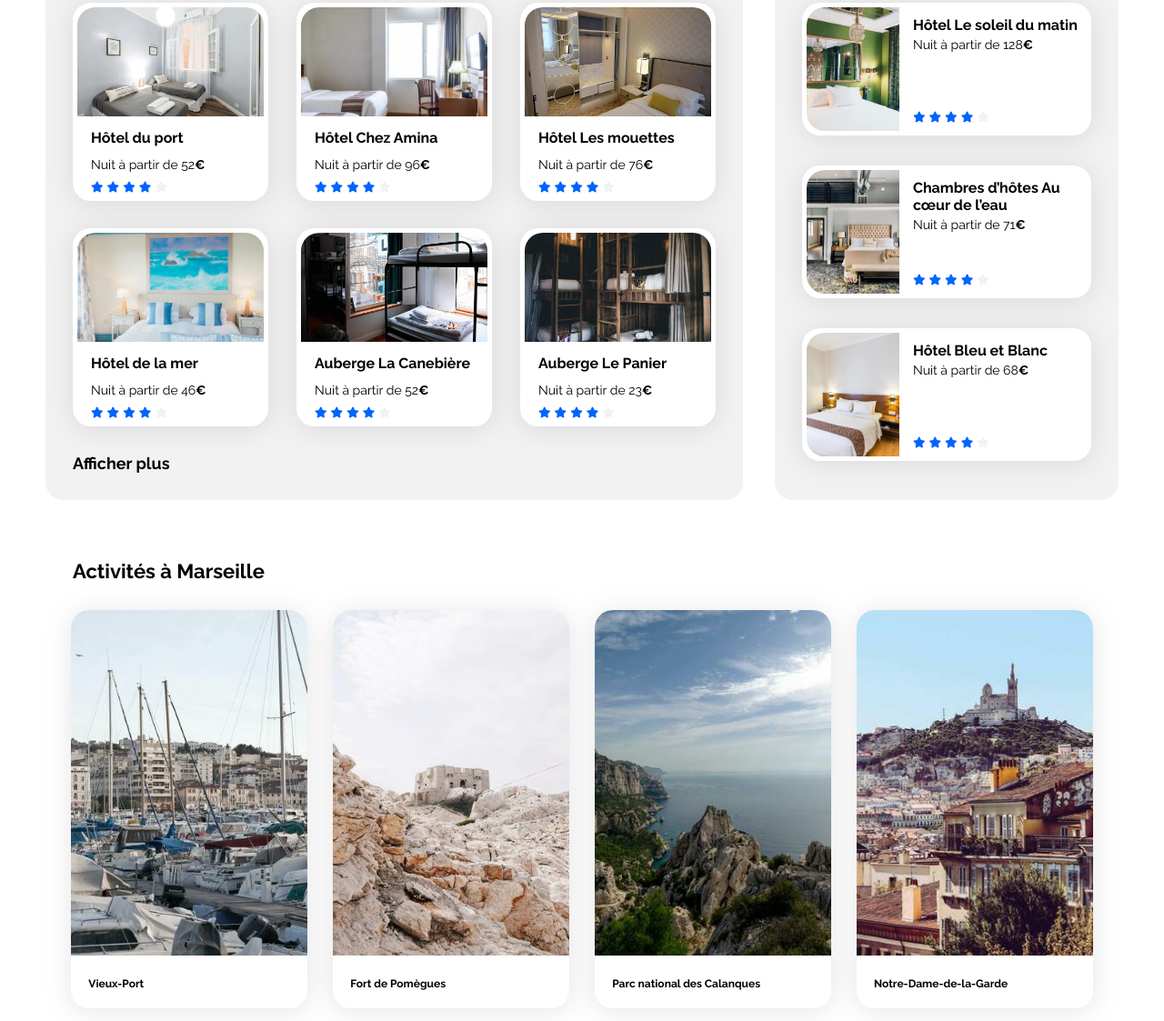
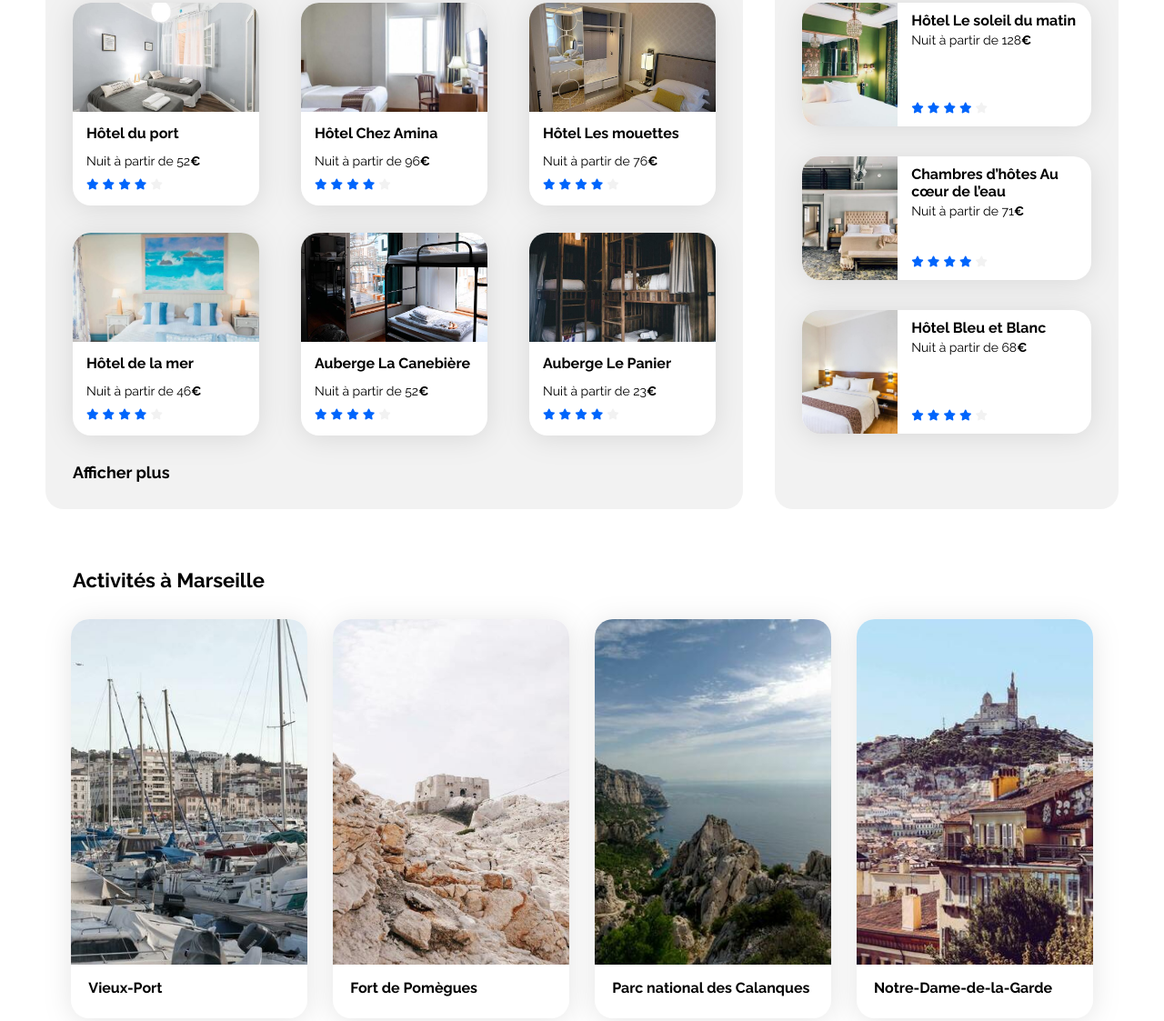
Before and after one commit to CedricPriouret/Projet3, a plain HTML site: page index.html in a window 1280 px wide. Shown: the part 511-1634 px from the top of the page at 91% size. Drawn offline with Linux system fonts and the light colour scheme.

Commit message:
modification pour le 1024px

```diff
--- a/css/style.css
+++ b/css/style.css
@@ -178,7 +178,6 @@ h1 {
 .card {
   background-color: white;
   border-radius: 20px;
-  padding: 5px;
   filter: drop-shadow(0px 3px 15px rgba(0, 0, 0, 0.1));
 }
 
@@ -197,6 +196,10 @@ h1 {
 
 .euro {
   font-weight: 700;
+}
+
+.star {
+  margin-bottom: 15px;
 }
 
 .neutralStar {
@@ -255,6 +258,7 @@ h1 {
   flex-direction: column;
   justify-content: space-between;
   box-sizing: border-box;
+  height: calc(100% - 122px);
 }
 
 .hebergements-cards .card-title {
@@ -313,7 +317,7 @@ h1 {
 }
 
 .populaires-cards .card-rating {
-  margin-bottom: 5px;
+  margin-bottom: 10px;
 }
 
 /* ACTIVITIES */
@@ -324,6 +328,7 @@ h1 {
 }
 
 .activites-row {
+  width: 100%;
   display: flex;
   justify-content: space-evenly;
 }
@@ -334,16 +339,20 @@ h1 {
 }
 
 .card-activites {
+  height: 100%;
   background-color: #fff;
   border-radius: 20px;
   filter: drop-shadow(0px 3px 15px rgba(0, 0, 0, 0.1));
 }
 
 .subtitle-activites {
+  display: flex;
+  align-items: center;
+  height: 10%;
   margin: 0;
-  font-size: 12px;
+  font-size: 16px;
   font-weight: 700;
-  padding: 20px 19px;
+  padding-left: 19px;
 }
 
 .card-activites img {
--- a/index.html
+++ b/index.html
@@ -104,7 +104,7 @@
                     <p class="card-subtitle">
                       Nuit à partir de 52<span class="euro">€</span>
                     </p>
-                    <div>
+                    <div class="star">
                       <i class="fa-xs fa-solid fa-star" aria-hidden="true"></i>
                       <i class="fa-xs fa-solid fa-star" aria-hidden="true"></i>
                       <i class="fa-xs fa-solid fa-star" aria-hidden="true"></i>
@@ -128,7 +128,7 @@
                     <p class="card-subtitle">
                       Nuit à partir de 96<span class="euro">€</span>
                     </p>
-                    <div>
+                    <div cclass="star">
                       <i class="fa-xs fa-solid fa-star" aria-hidden="true"></i>
                       <i class="fa-xs fa-solid fa-star" aria-hidden="true"></i>
                       <i class="fa-xs fa-solid fa-star" aria-hidden="true"></i>
@@ -152,7 +152,7 @@
                     <p class="card-subtitle">
                       Nuit à partir de 76<span class="euro">€</span>
                     </p>
-                    <div>
+                    <div class="star">
                       <i class="fa-xs fa-solid fa-star" aria-hidden="true"></i>
                       <i class="fa-xs fa-solid fa-star" aria-hidden="true"></i>
                       <i class="fa-xs fa-solid fa-star" aria-hidden="true"></i>
@@ -176,7 +176,7 @@
                     <p class="card-subtitle">
                       Nuit à partir de 46<span class="euro">€</span>
                     </p>
-                    <div>
+                    <div cclass="star">
                       <i class="fa-xs fa-solid fa-star" aria-hidden="true"></i>
                       <i class="fa-xs fa-solid fa-star" aria-hidden="true"></i>
                       <i class="fa-xs fa-solid fa-star" aria-hidden="true"></i>
@@ -200,7 +200,7 @@
                     <p class="card-subtitle">
                       Nuit à partir de 52<span class="euro">€</span>
                     </p>
-                    <div>
+                    <div cclass="star">
                       <i class="fa-xs fa-solid fa-star" aria-hidden="true"></i>
                       <i class="fa-xs fa-solid fa-star" aria-hidden="true"></i>
                       <i class="fa-xs fa-solid fa-star" aria-hidden="true"></i>
@@ -224,7 +224,7 @@
                     <p class="card-subtitle">
                       Nuit à partir de 23<span class="euro">€</span>
                     </p>
-                    <div>
+                    <div class="star">
                       <i class="fa-xs fa-solid fa-star" aria-hidden="true"></i>
                       <i class="fa-xs fa-solid fa-star" aria-hidden="true"></i>
                       <i class="fa-xs fa-solid fa-star" aria-hidden="true"></i>
```
